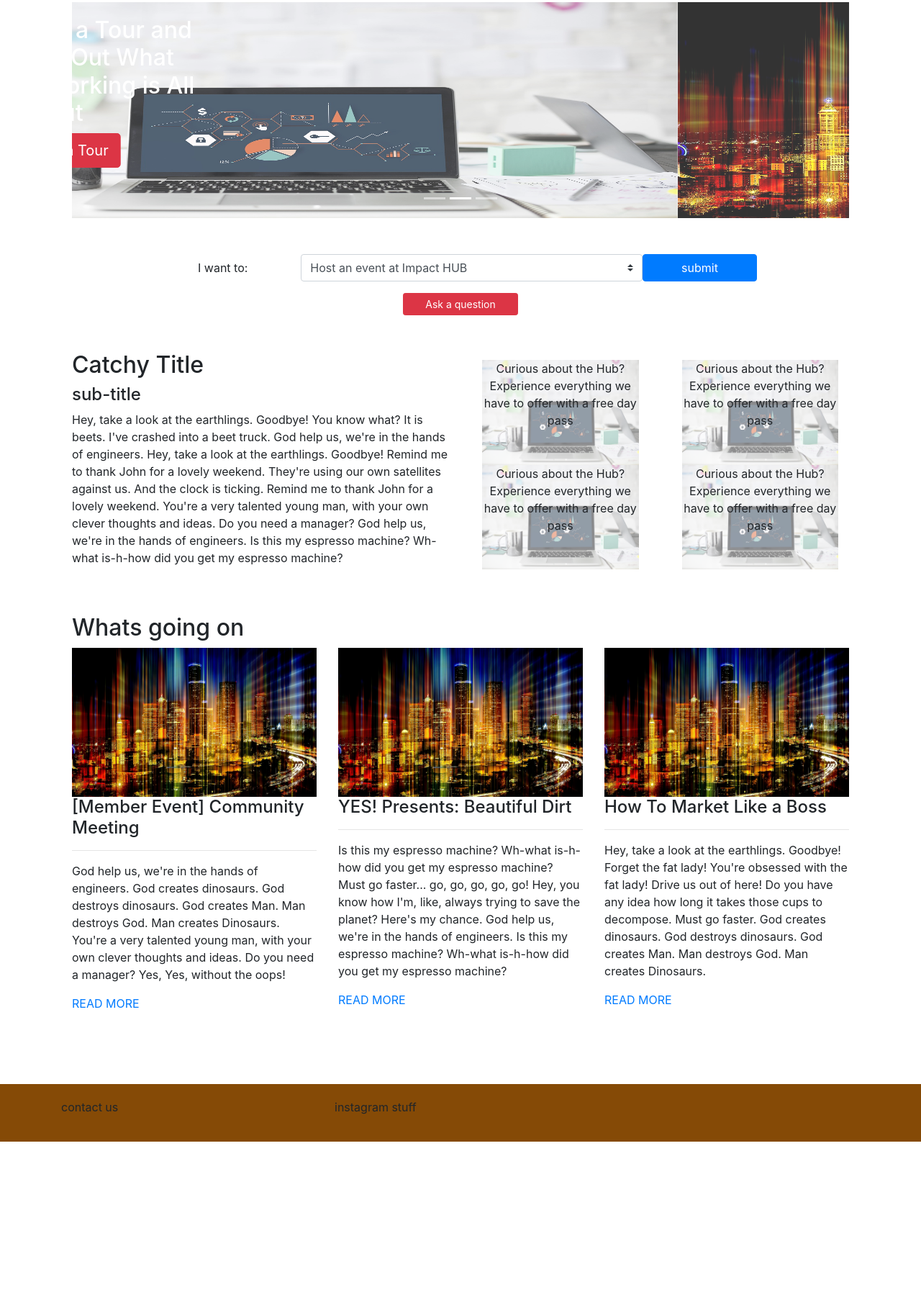
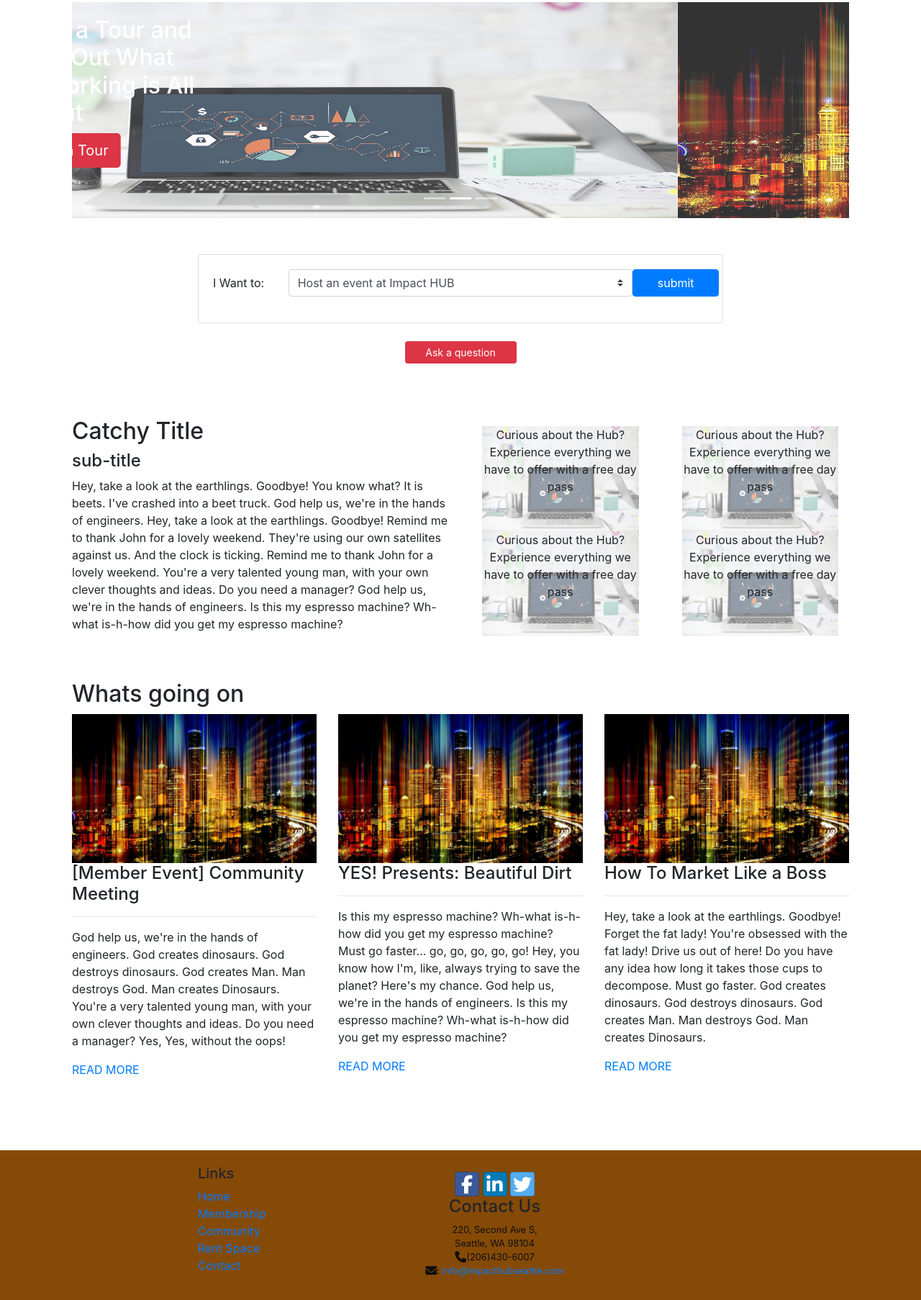
Before and after one commit to LucasSalmons/coworking-hub, a website: page index.html in a window 1280 px wide. Shown: the part 209-2015 px from the top of the page at 72% size. Before the commit the page ends 1795 px from the top, so only its background shows below. Drawn offline with nearby package versions, Linux system fonts and the light colour scheme.

Commit message:
footers and forms

```diff
--- a/css/styles.css
+++ b/css/styles.css
@@ -9,6 +9,10 @@
     min-height: 400px;
 }
 
+.row-space {
+    margin: 0px auto;
+    padding: 25px 0px 25px 0px;
+}
 .footer {
     background-color: rgb(133, 74, 6);
     margin: 0px auto;
--- a/index.html
+++ b/index.html
@@ -55,12 +55,35 @@
                 </li>
                 <li class="nav-item">
                     <a class="nav-link" href="#">MEMBERSHIP</a>
+                    <div class="dropdown">
+                        <div class="dropdown-menu">
+                            <a class="dropdown-item" href="#">Free Trial Day</a>
+                            <a class="dropdown-item" href="#">Individual Plans</a>
+                            <a class="dropdown-item" href="#">Office Suites</a>
+                        </div>
+                    </div>
                 </li>
                 <li class="nav-item">
                     <a class="nav-link" href="#">COMMUNITY</a>
+                    <div class="dropdown">
+                        <div class="dropdown-menu">
+                            <a class="dropdown-item" href="#">About Us</a>
+                            <a class="dropdown-item" href="#">Our Team</a>
+                            <a class="dropdown-item" href="#">Companies</a>
+                            <a class="dropdown-item" href="#">Members</a>
+                            <a class="dropdown-item" href="#">Jobs</a>
+                        </div>
+                    </div>
                 </li>
                 <li class="nav-item">
                     <a class="nav-link" href="#">PROGRAMS</a>
+                    <div class="dropdown">
+                        <div class="dropdown-menu">
+                            <a class="dropdown-item" href="#">Host Programs</a>
+                            <a class="dropdown-item" href="#">Careers for Impact</a>
+                            <a class="dropdown-item" href="#">SOCAP365 PNW</a>
+                        </div>
+                    </div>
                 </li>
                 <li class="nav-item">
                     <a class="nav-link" href="#">RENT SPACE</a>
@@ -112,22 +135,26 @@
         </div>
 
         <div class="row">
-            <div class="col-12 col-sm-10 offset-sm-2">
+            <div class="col-12 col-sm-8 offset-sm-2">
+                <div class="card">
+                    <div class="card-body">
                         <form>
                             <div class="form-group row" id="faqForm">
-                        <label for="question" class="col-2 col-sm-2 col-form-label">I want to:</label>
-                        <select class="custom-select col-8 col-sm-6">
+                                <label for="question" class="col-4 col-sm-2 col-form-label">I Want to:</label>
+                                <select class="custom-select col-12 col-sm-8">
                                     <option selected value="1">Host an event at Impact HUB</option>
                                     <option value="2">Become a Coworking member</option>
                                     <option value="3">Inquire about private office space</option>
                                 </select>
-                        <button type="submit" class=" col-sm-2 btn btn-primary">submit</button>
+                                <button type="submit" class=" col-4 col-sm-2 btn btn-primary">submit</button>
                             </div>
                         </form>
                     </div>
                 </div>
+            </div>
+        </div>
 
-        <div class="row">
+        <div class="row-space">
             <div class="col-6 col-sm-2 offset-sm-5">
                 <span role="button" class="btn btn-danger btn-sm btn-block" data-toggle="modal"
                     data-target="#faqmodal">Ask
@@ -246,12 +273,35 @@
     <footer class="footer">
         <div class="container">
             <div class="row">
-
-                <div class="col-4 col-sm-4">
-                    <p>contact us</p>
+                <div class="col-4 offset-2 col-sm-2">
+                    <h5>Links</h5>
+                    <ul class="list-unstyled">
+                        <li><a href="./index.html">Home</a></li>
+                        <li><a href="#">Membership</a></li>
+                        <li><a href="#">Community</a></li>
+                        <li><a href="#">Rent Space</a></li>
+                        <li><a href="./contactus.html">Contact</a></li>
+                    </ul>
                 </div>
-                <div class="col-12 col-sm-4">
-                    <p>instagram stuff</p>
+                <div class="col-7 col-sm-5 align-self-center">
+                    <div class="text-center">
+                        <a class="btn btn-social-icon btn-facebook" href="http://www.facebook.com/profile.php?id="> <i
+                                class="fa fa-facebook"> </i> </a>
+                        <a class="btn btn-social-icon btn-linkedin" href="http://www.linkedin.com/in/"> <i
+                                class="fa fa-linkedin"> </i> </a>
+                        <a class="btn btn-social-icon btn-twitter" href="http://twitter.com/"> <i class="fa fa-twitter">
+                            </i> </a>
+                        <br>
+                        <h4>Contact Us</h4>
+                        <address>
+                            220, Second Ave S,<br>
+                            Seattle, WA 98104<br>
+                            <i class="fa fa-phone fa-lg"> </i>(206)430-6007<br>
+                            <i class="fa fa-envelope fa-lg"> </i>:
+                            <a href="mailto:info@impacthubseattle.com">info@impacthubseattle.com</a>
+                        </address>
+                    </div>
+                </div>
             </div>
         </div>
     </footer>
```
Lines whose indentation alone changed are shown as unchanged.
